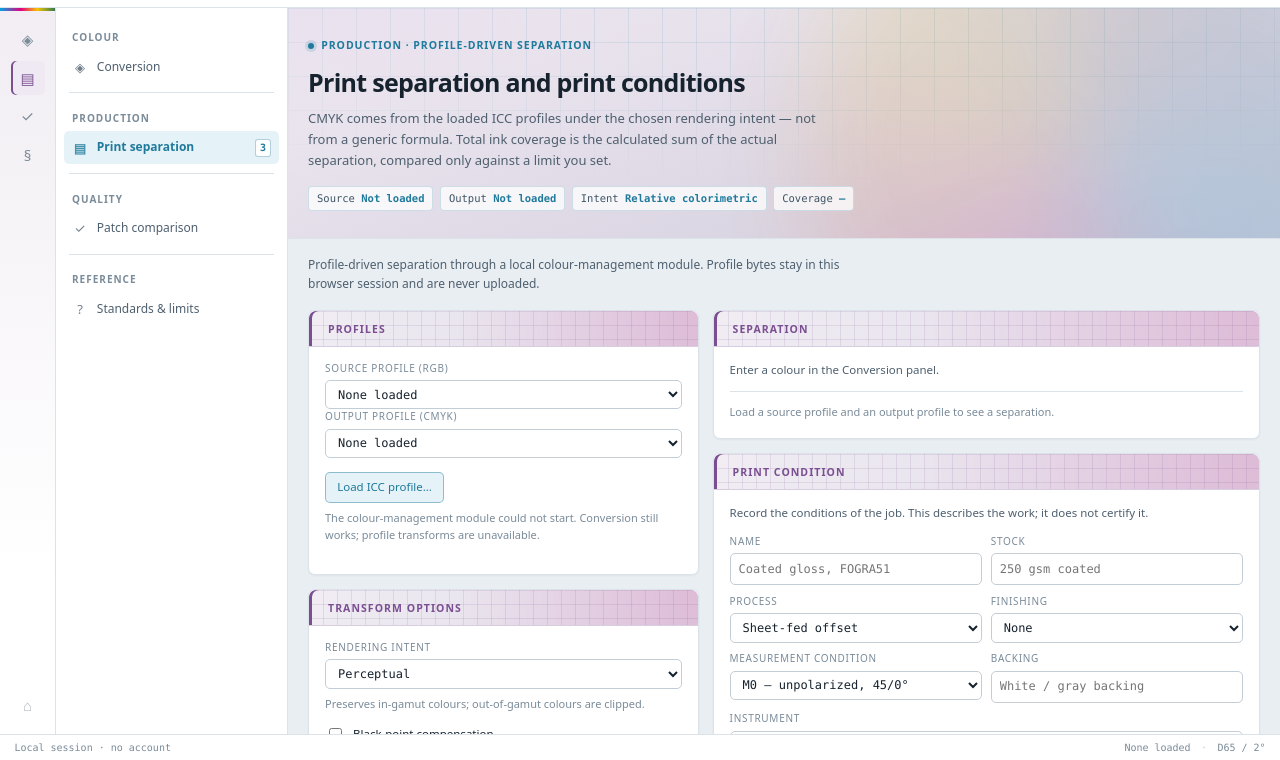
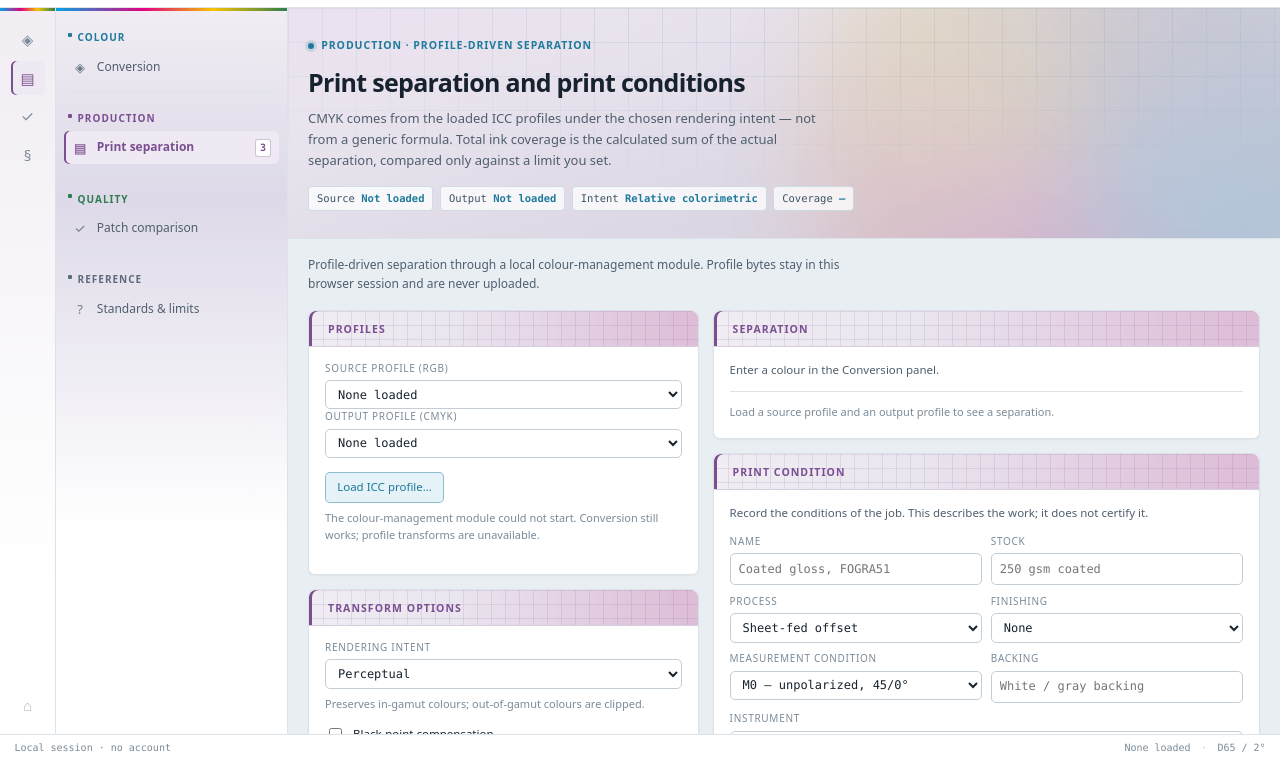
Before and after one commit to bstfsfx/cm_engine, a website built with Vite: page index.html in a window 1280 px wide. Both pictures are taken after a click on the button "Print separation". Shown: the part 40-800 px from the top of the page. Built offline with nearby package versions, Linux system fonts and the light colour scheme; what lcms-wasm would draw is missing.

Commit message:
feat: theme the sidebar with the same banner treatment as cards and rail

```diff
--- a/src/main.js
+++ b/src/main.js
@@ -96,9 +96,11 @@ function initTabs() {
   const panels = document.querySelectorAll(".panel[data-panel]");
   const crumb = document.getElementById("crumb-current");
   const rail = document.querySelector(".rail");
+  const side = document.querySelector(".side");
 
   function showPanel(name) {
     if (rail) rail.dataset.active = name;
+    if (side) side.dataset.active = name;
 
     links.forEach((link) => {
       const active = link.dataset.panel === name;
--- a/styles.css
+++ b/styles.css
@@ -337,21 +337,73 @@ button.r:hover {
 /* ─────────────────────────── Sidebar ─────────────────────────── */
 
 .side {
+  /* Sidebar banner palette — follows the active panel (set in main.js). */
+  --side-1: #f0f7fa;
+  --side-2: #d4e6f0;
+  --side-accent: #1f7a9c;
+  --side-soft: #e5f2f7;
+
   grid-area: side;
   padding: 0.85rem 0.5rem;
-  background: var(--surface);
+  background-color: var(--surface);
+  background-image:
+    linear-gradient(90deg, #00a4e4 0%, #e4007f 38%, #f5c400 68%, #2f7d4f 100%),
+    linear-gradient(180deg, var(--side-1) 0%, var(--side-2) 26%, var(--surface) 72%);
+  background-size: 100% 3px, 100% 100%;
+  background-position: top left, top left;
+  background-repeat: no-repeat, no-repeat;
   border-right: 1px solid var(--line);
   overflow-y: auto;
-}
-
+  transition: background-color 180ms ease;
+}
+
+.side[data-active="print"] {
+  --side-1: #f1edf3;
+  --side-2: #ded9e8;
+  --side-accent: #7a4f91;
+  --side-soft: #efe9f4;
+}
+
+.side[data-active="qc"] {
+  --side-1: #eaf5ef;
+  --side-2: #d3e8dc;
+  --side-accent: #2f7d4f;
+  --side-soft: #e4f1e9;
+}
+
+.side[data-active="references"] {
+  --side-1: #f6f8fa;
+  --side-2: #e5eaee;
+  --side-accent: #5b6b7b;
+  --side-soft: #eef1f4;
+}
+
+/* Each group carries its module colour, like a miniature banner label. */
 .side .grp {
+  position: relative;
   font-size: 10px;
   font-weight: 650;
   text-transform: uppercase;
   letter-spacing: 0.1em;
-  color: var(--ink-3);
-  padding: 0.55rem 0.5rem 0.3rem;
-}
+  color: var(--grp-accent, var(--ink-3));
+  padding: 0.55rem 0.5rem 0.3rem 0.85rem;
+}
+
+.side .grp::before {
+  content: "";
+  position: absolute;
+  left: 0.25rem;
+  top: 0.72rem;
+  width: 4px;
+  height: 4px;
+  border-radius: 1px;
+  background: var(--grp-accent, var(--ink-3));
+}
+
+.side .grp:nth-of-type(1) { --grp-accent: #1f7a9c; }
+.side .grp:nth-of-type(2) { --grp-accent: #7a4f91; }
+.side .grp:nth-of-type(3) { --grp-accent: #2f7d4f; }
+.side .grp:nth-of-type(4) { --grp-accent: #5b6b7b; }
 
 .side hr {
   border: 0;
@@ -381,9 +433,10 @@ button.r:hover {
 }
 
 .item.on {
-  background: var(--accent-soft);
-  color: var(--accent);
+  background: var(--side-soft, var(--accent-soft));
+  color: var(--side-accent, var(--accent));
   font-weight: 600;
+  box-shadow: inset 2px 0 0 var(--side-accent, var(--accent));
 }
 
 .item .ic {
@@ -406,8 +459,8 @@ button.r:hover {
 
 .item.on .tag {
   background: var(--surface);
-  border-color: color-mix(in srgb, var(--accent) 35%, transparent);
-  color: var(--accent);
+  border-color: color-mix(in srgb, var(--side-accent, var(--accent)) 35%, transparent);
+  color: var(--side-accent, var(--accent));
 }
 
 /* ─────────────────────────── Main ─────────────────────────── */
```
